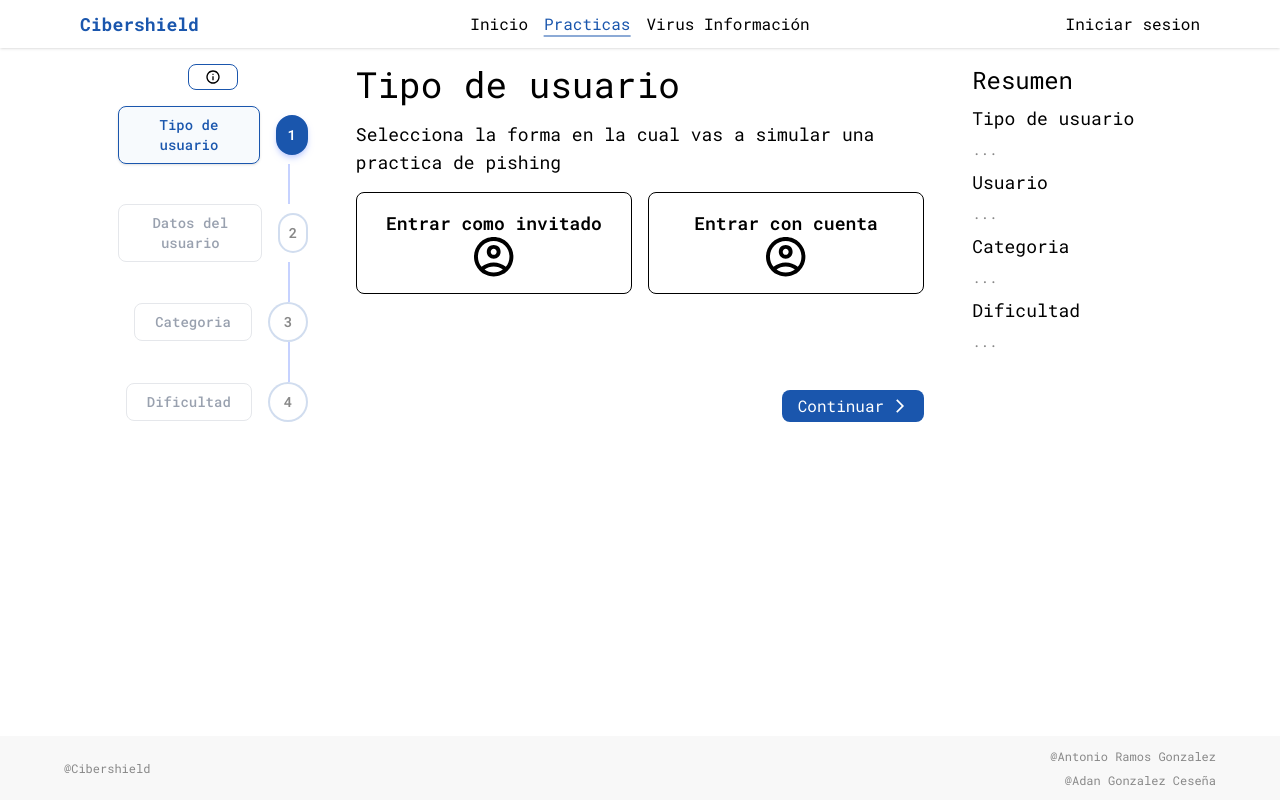
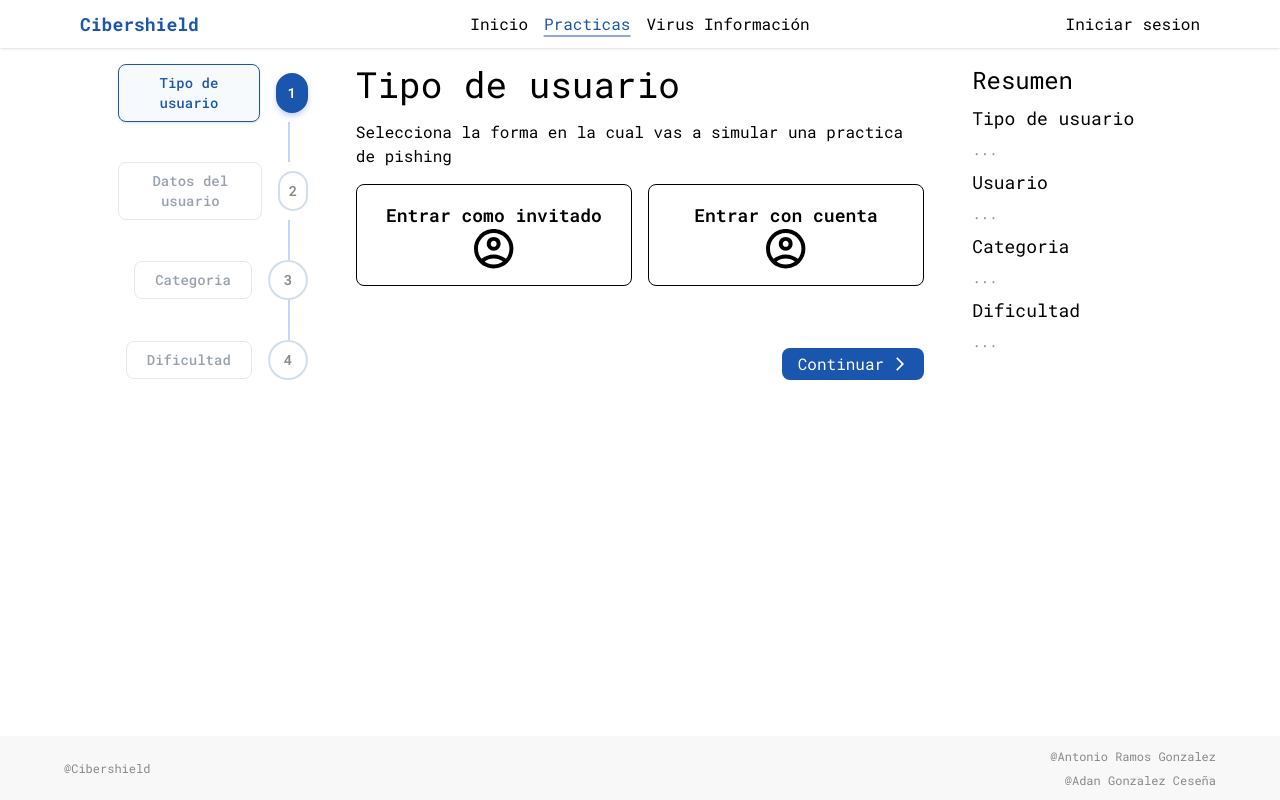
Before and after one commit to AdanCC21/CibershieldFront, a React (Vite) app: page /testing in a window 1280 px wide. Built offline with nearby package versions, Linux system fonts and the light colour scheme.

Commit message:
animations init

```diff
--- a/src/components/Steps.tsx
+++ b/src/components/Steps.tsx
@@ -1,4 +1,5 @@
-import { tailwindcssDuration } from "@/constants/animations";
+import { showUp, showUpContainer, tailwindcssDuration } from "@/constants/animations";
+import { motion } from "framer-motion";
 import { type Dispatch, type SetStateAction } from "react";
 
 export type Step = {
@@ -13,14 +14,14 @@ interface Prompts {
 }
 export default function Stepper({ steps, curStep }: Prompts) {
     return (
-        <ul className="flex flex-col w-fit">
+        <motion.ul variants={showUpContainer} initial="hidden" animate="showShort" exit="exit" className="flex flex-col w-fit">
             {steps.map((step, index) => {
                 const isActive = step.id === curStep;
                 const isCompleted = step.id < curStep;
                 const isLast = index === steps.length - 1;
 
                 return (
-                    <li key={step.id} className="flex flex-col items-end">
+                    <motion.li variants={showUp} key={step.id} className="flex flex-col items-end">
                         <div className="flex items-center gap-4">
                             <button className={` px-5 py-2 rounded-lg border text-sm font-medium ${tailwindcssDuration}
                             ${isActive ? "border-(--primary-color) text-(--primary-color) bg-(--primary-color)/3 shadow-sm" : isCompleted ? "border-(--primary-color) text-(--primary-color) bg-white" : "border-gray-200 text-gray-400 bg-white"}`} onClick={() => {}}>
@@ -36,9 +37,9 @@ export default function Stepper({ steps, curStep }: Prompts) {
                         {!isLast && (
                             <div className="self-end mr-4.5 w-0.5 h-10 bg-indigo-200" />
                         )}
-                    </li>
+                    </motion.li>
                 );
             })}
-        </ul>
+        </motion.ul>
     );
 }
--- a/src/constants/animations.ts
+++ b/src/constants/animations.ts
@@ -11,6 +11,16 @@ const showDefalt = {
         ease: easeInOut
     }
 }
+
+const showShort = {
+    opacity: 1,
+    translateY: 0,
+    translateX: 0,
+    transition: {
+        duration: .2,
+        ease: easeInOut
+    }
+}
 export const showUpContainer: Variants = {
     hidden: { opacity: 0 },
     show: {
@@ -20,17 +30,30 @@ export const showUpContainer: Variants = {
             duration: .4,
             ease: easeInOut
         }
-    }
+    },
+    showShort: {
+        opacity: 1,
+        transition: {
+            staggerChildren: 0.15,
+            duration: .15,
+            ease: easeInOut
+        }
+    },
+    exit: { opacity: 0, translate: -10 }
 }
 
 export const showUp: Variants = {
     hidden: { opacity: 0, translateY: 10 },
-    show: showDefalt
+    show: showDefalt,
+    showShort: showShort,
+    exit: { opacity: 0, translate: -10 }
 }
 
 export const showDown: Variants = {
     hidden: { opacity: 0, translateY: -10 },
-    show: showDefalt
+    show: showDefalt,
+    showShort: showShort,
+    exit: { opacity: 0, translate: -10 }
 }
 
 export const showUpLarge: Variants = {
@@ -42,5 +65,6 @@ export const showUpLarge: Variants = {
             duration: 0.6,
             ease: easeInOut
         }
-    }
+    },
+    exit: { opacity: 0, translate: -10 }
 }
--- a/src/pages/Training/Training.tsx
+++ b/src/pages/Training/Training.tsx
@@ -11,6 +11,8 @@ import StDificulty from "./formSteps/StDificulty";
 import { useNavigate } from "react-router-dom";
 import { GetUser } from "@/scripts/user";
 import { LoadFormFromLocal } from "@/scripts/form";
+import { AnimatePresence, motion } from "framer-motion";
+import { showUp, showUpContainer } from "@/constants/animations";
 
 export default function Training() {
   const steps: Step[] = [{ label: "Tipo de usuario", id: 0 }, { label: "Datos del usuario", id: 1 }, { label: "Categoria", id: 2 }, { label: "Dificultad", id: 3 }]
@@ -18,10 +20,13 @@ export default function Training() {
   const navigate = useNavigate();
   const [curStep, setCurStep] = useState<number>(0)
   const [form, setForm] = useState<TrainingForm>({ userType: null, name: '', email: '', category: null, dificulty: null })
+  const [formFinish, setFinishForm] = useState(false);
 
   useEffect(() => {
     const localForm = LoadFormFromLocal(form, setCurStep);
     setForm(localForm);
+    if (formFinish)
+      setFinishForm(false);
   }, [])
 
   const handleForm = (e: any) => {
@@ -86,37 +91,50 @@ export default function Training() {
 
   const initTest = () => {
     localStorage.setItem('formInfo', JSON.stringify(form));
+    setFinishForm(true);
+    setTimeout(() => {
       navigate('exercises')
+    }, 400)
   }
 
   return (
-    <div className="flex w-full h-full gap-4">
-      <div className="flex flex-col flex-1 p-4 gap-4">
-        <Button title="" btnStyle="outline" onClick={()=>{toast("Modal con tutorial*")}} btnClass="w-fit self-center" icon={Icons.info} />
+    <AnimatePresence mode="wait">
+      {!formFinish &&
+        <motion.div className="flex w-full h-full gap-4">
+          <section className="flex flex-col flex-1 p-4 gap-4">
             <Stepper steps={steps} curStep={curStep} setCurStep={setCurStep} />
-      </div>
+          </section>
 
-      <div className="flex flex-col flex-3 p-4 gap-4">
+          <motion.section key={curStep} variants={showUpContainer} initial="hidden" animate="show" exit="exit" className="flex flex-col flex-3 p-4 gap-4">
+            <motion.section variants={showUp}>
               {handleScreen()}
+            </motion.section>
             <div className="flex justify-end gap-4 mt-auto">
               {curStep > 0 &&
+                <motion.div variants={showUp}>
                   <Button title="Anterior" icon={Icons.arrowRight} iconClass="rotate-180" onClick={() => { setCurStep(prev => prev - 1) }} btnStyle="outline" />
+                </motion.div>
               }
+              <motion.div variants={showUp}>
                 <Button title={`${curStep === 3 ? 'Iniciar' : 'Continuar'}`} icon={Icons.arrowRight} iconRight onClick={() => { !form.dificulty || curStep < 3 ? nextStep() : initTest() }} btnStyle="fill" iconInvert />
+              </motion.div>
             </div>
-      </div>
+          </motion.section>
 
-      <div className="flex flex-col flex-1 p-4">
-        <h2 className="text-2xl mb-2">Resumen</h2>
-        <ul className="flex flex-col gap-2">
+
+          <section className="flex flex-col flex-1 p-4">
+            <motion.h2 variants={showUp} initial="hidden" animate="show" exit="exit" className="text-2xl mb-2">Resumen</motion.h2>
+            <motion.ul variants={showUpContainer} initial="hidden" animate="showShort" exit="exit" className="flex flex-col gap-2">
               <SummaryTest title="Tipo de usuario" desc={form.userType ? form.userType === 'guest' ? 'invitado' : 'cuenta' : null} />
               <SummaryTest title="Usuario" desc={form.name} />
               <SummaryTest title="Categoria" desc={form.category} />
               <SummaryTest title="Dificultad" desc={form.dificulty} />
-        </ul>
-      </div>
+            </motion.ul>
+          </section>
 
-    </div>
+        </motion.div>
+      }
+    </AnimatePresence>
   )
 }
 
@@ -126,9 +144,9 @@ interface SumPrompts {
 }
 function SummaryTest({ title, desc }: SumPrompts) {
   return (
-    <li className="flex flex-col gap-2">
+    <motion.li variants={showUp} className="flex flex-col gap-2">
       <h5 className="text-lg">{title}</h5>
       <span className="text-sm text-(--text-gray)">{desc?.trim() ? desc : '...'}</span>
-    </li>
+    </motion.li>
   )
 }
--- a/src/pages/Training/components/TipCard.tsx
+++ b/src/pages/Training/components/TipCard.tsx
@@ -1,5 +1,6 @@
-import { tailwindcssDuration } from "@/constants/animations"
+import { showUp, tailwindcssDuration } from "@/constants/animations"
 import type { TipEntity } from "@/entities/tip"
+import { motion } from "framer-motion"
 
 interface Prompts {
     tip: TipEntity
@@ -7,7 +8,7 @@ interface Prompts {
 }
 export default function TipCard({ tip, changeTip }: Prompts) {
     return (
-        <div className="flex flex-col w-100 max-h-80 h-fit overflow-y-auto p-4 gap-4 border-t-4 border-yellow-400 bg-white shadow-md rounded-lg animate-fade-in">
+        <motion.div variants={showUp} initial="hidden" animate="show" exit="exit"  className="flex flex-col w-100 max-h-80 h-fit overflow-y-auto p-4 gap-4 border-t-4 border-yellow-400 bg-white shadow-md rounded-lg animate-fade-in">
             <h5 className="text-lg">{tip.title}</h5>
             <p className="text-base">{tip.desc}</p>
             <div className="flex justify-end w-full mt-auto">
@@ -15,6 +16,6 @@ export default function TipCard({ tip, changeTip }: Prompts) {
                     <span className={`text-sm border-b border-b-black/0 group-hover:border-b-(--primary-color) ${tailwindcssDuration} `}>Siguiente</span>
                 </button>
             </div>
-        </div>
+        </motion.div>
     )
 }
--- a/src/pages/Training/components/TipsCarrusel.tsx
+++ b/src/pages/Training/components/TipsCarrusel.tsx
@@ -5,6 +5,7 @@ import type { TipEntity } from '@/entities/tip'
 import type { CategoryType } from '@/entities/form.entity'
 import { TipsList } from '@/constants/tips'
 import { GetRandomTip } from '@/scripts/tips'
+import { AnimatePresence } from 'framer-motion'
 
 interface Prompts {
     tipType: CategoryType
@@ -29,10 +30,12 @@ export default function TipsCarrusel({ tipType }: Prompts) {
 
     return (
         <div className="flex flex-col items-center justify-center flex-1">
-            {curTip &&
-                <TipCard key={curTip.id} tip={curTip} changeTip={nextTip} />
-            }
-            <span className="absolute bottom-[20vh] text-sm mt-2 animate-pulse ">Cargando...</span>
+            <AnimatePresence mode='wait'>
+                {curTip &&
+                    <TipCard key={curTip.id} tip={curTip} changeTip={nextTip} />
+                }
+                <span className="absolute bottom-[20vh] text-sm mt-2 animate-pulse ">Cargando...</span>
+            </AnimatePresence>
         </div>
     )
 }
--- a/src/pages/Training/formSteps/StUserType.tsx
+++ b/src/pages/Training/formSteps/StUserType.tsx
@@ -2,6 +2,8 @@ import UserCard from '../components/UserCard'
 import type { TrainingForm } from '@/entities/form.entity'
 import invitado from '@/assets/icons/person.svg';
 import type { Dispatch, SetStateAction } from 'react';
+import { motion } from 'framer-motion';
+import { showUp, showUpContainer } from '@/constants/animations';
 
 
 interface Prompts {
@@ -14,20 +16,20 @@ const accountExplain = "Al entrar con cuenta entraras con el nombre y correo con
 export default function StUserType({ form, setForm }: Prompts) {
 
     return (
-        <>
-            <div className="flex flex-col gap-4">
+        <motion.div variants={showUpContainer} initial='hidden' animate='showShort'>
+            <motion.div variants={showUp} className="flex flex-col gap-4">
                 <h1 className="text-4xl">Tipo de usuario</h1>
-                <span className="text-lg">Selecciona la forma en la cual vas a simular una practica de pishing</span>
-            </div>
+                <span className="text-base">Selecciona la forma en la cual vas a simular una practica de pishing</span>
+            </motion.div>
 
-            <div className="flex gap-4">
+            <motion.div variants={showUp} className="flex gap-4 my-4">
                 <UserCard title="Entrar como invitado" active={form.userType === 'guest'} icon={invitado} atribute='userType' setForm={setForm} value="guest" />
                 <UserCard title="Entrar con cuenta" active={form.userType === 'account'} icon={invitado} atribute='userType' setForm={setForm} value="account" />
-            </div>
+            </motion.div>
 
             {form.userType &&
-                <span className='text-base'>{form.userType === 'guest' ? guestExplain : accountExplain}</span>
+                <motion.span variants={showUp} className='text-base'>{form.userType === 'guest' ? guestExplain : accountExplain}</motion.span>
             }
-        </>
+        </motion.div>
     )
 }
```
Lines whose indentation alone changed are shown as unchanged.
